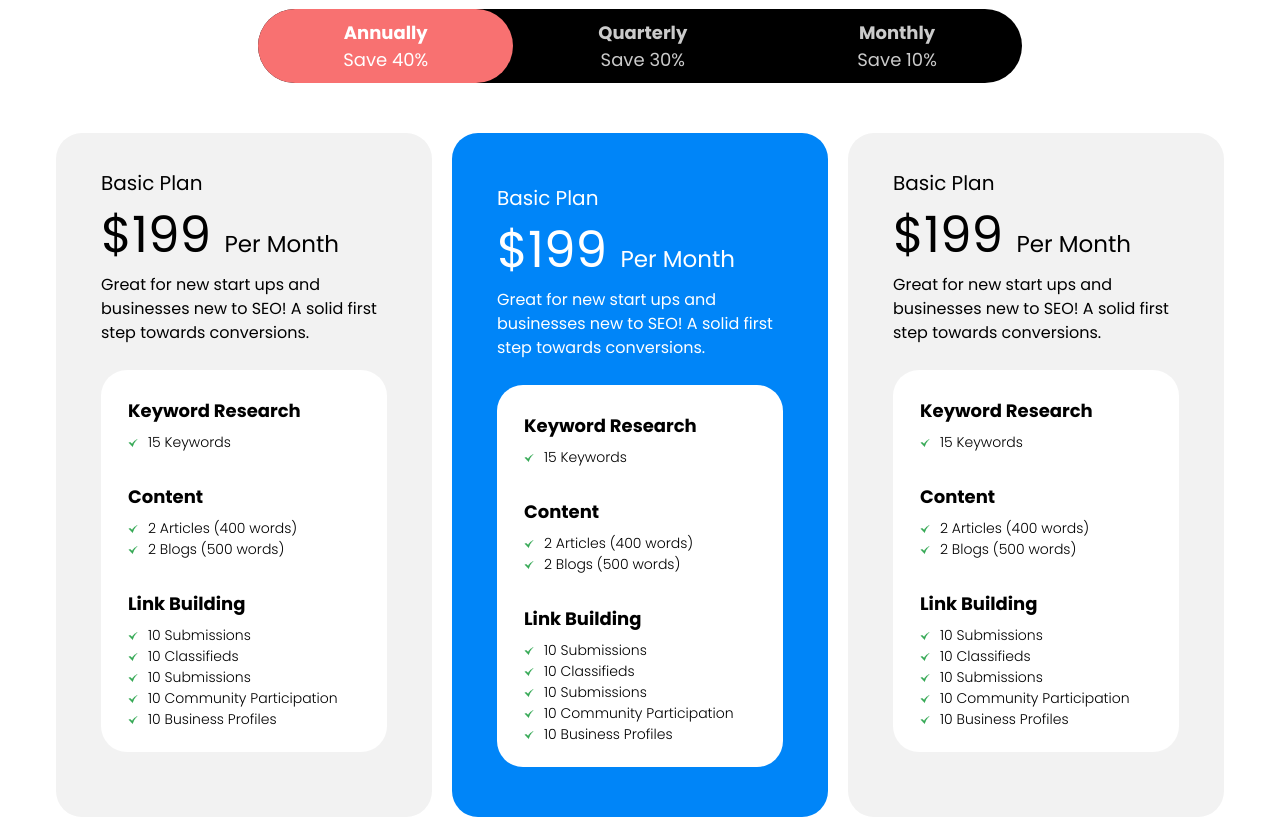
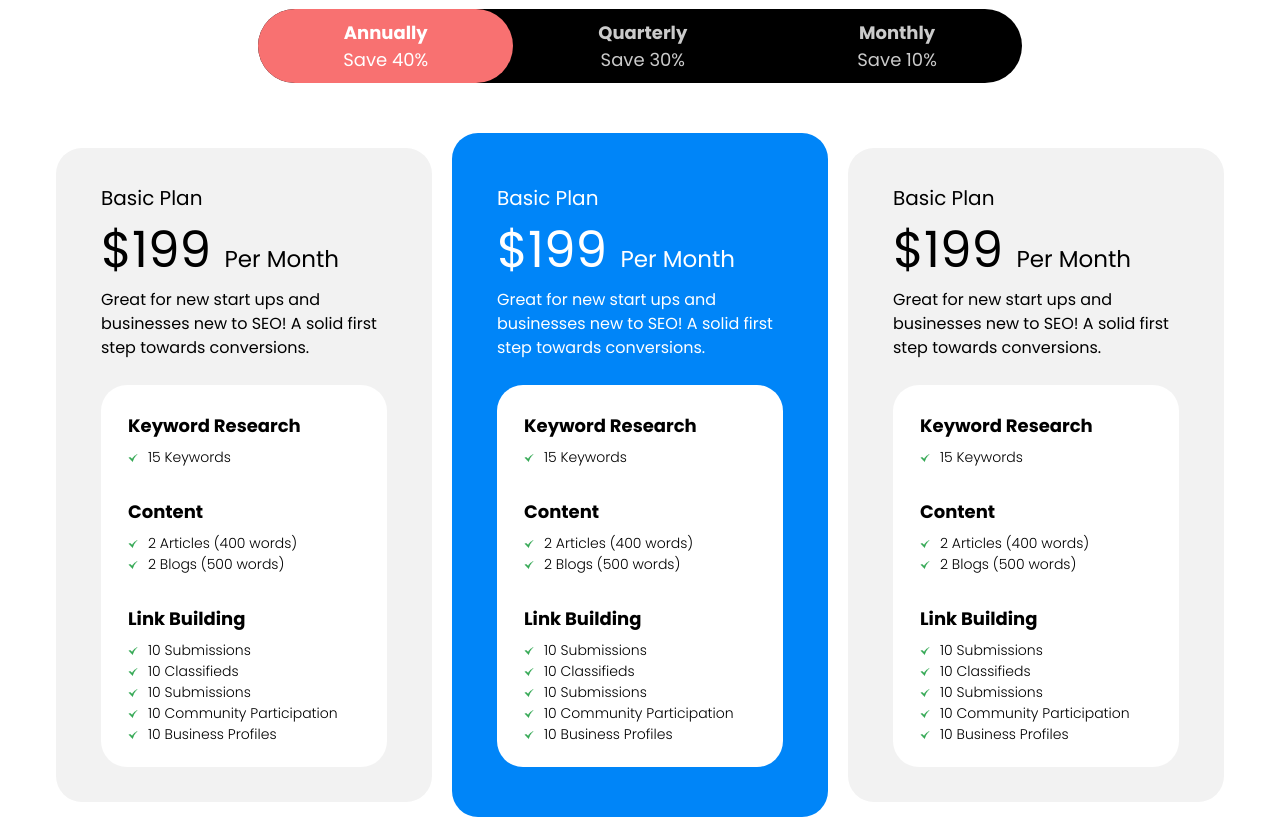
Before and after one commit to crystalliteCustomTeam/brandmint-laravel, a Next.js app: page / in a window 1280 px wide. Shown: the part 2340-3157 px from the top of the page. Built offline with nearby package versions, Linux system fonts and the light colour scheme.

Commit message:
changes package

```diff
--- a/src/app/page.jsx
+++ b/src/app/page.jsx
@@ -232,7 +232,7 @@ export default function page() {
             </TabsList>
             <div className="xl:col-span-8 col-span-12 text-left">
               <TabsContent value="Annually" className="grid grid-cols-1 items-center">
-                <div className="inline-flex gap-5">
+                <div className="inline-flex items-center gap-5">
                   <div className="bg-[#F2F2F2] rounded-[26px] px-[45px] py-[35px]">
                     <p className="text-[20px]">
                       Basic Plan
```
